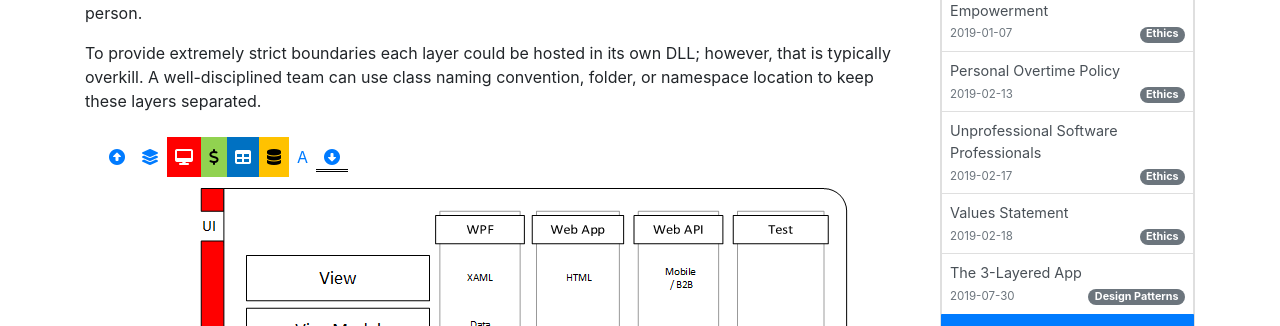
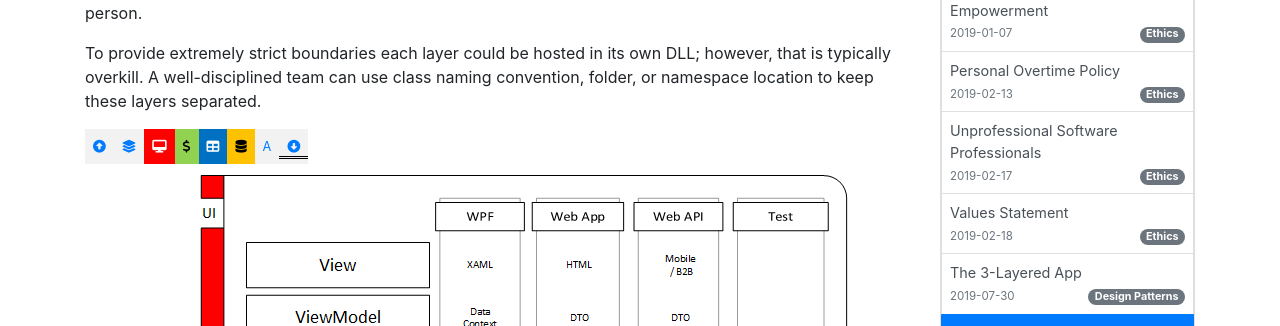
Before and after one commit to TimothyK/TimothyK.github.io, a website built with webpack: page blog/2019/LayeredApp/Seventeen/index.html in a window 1280 px wide. Shown: the part 1060-1386 px from the top of the page. Built offline with nearby package versions, Linux system fonts and the light colour scheme; files whose address does not match are found by name.

Commit message:
17layer-toolbar position

```diff
--- a/blog/2019/LayeredApp/Seventeen/index.html
+++ b/blog/2019/LayeredApp/Seventeen/index.html
@@ -139,8 +139,8 @@
               </p>
               </section>
 
-              <nav class="navbar navbar-expand sticky" id="nav-toolbar" >
-                <div class="container-fluid">
+              <nav class="navbar navbar-expand sticky p-0" id="nav-toolbar" >
+                <div class="container">
                 <ul class="nav navbar-nav ">
                   <li class="btn-bar">
                     <a href="#Intro" class="nav-link" title="Top"><i class="fas fa-arrow-alt-circle-up"></i></a>
--- a/blog/2019/LayeredApp/Seventeen/src.js
+++ b/blog/2019/LayeredApp/Seventeen/src.js
@@ -15,7 +15,6 @@ $(document).ready(function () {
     }
 
     var groups = ['btn-ui', 'btn-bus', 'btn-data', 'btn-db'];
-    var activeGroup;
     for (group of groups)
       if (activeChild.parentElement.classList.contains(group)) {
         $('#nav-toolbar li.btn-parent.' + group).hide();
--- a/blog/2019/LayeredApp/Seventeen/style.css
+++ b/blog/2019/LayeredApp/Seventeen/style.css
@@ -1,12 +1,12 @@
 nav.sticky {
   position: -webkit-sticky;
   position: sticky;
-  top: -10px;
+  top: 0px;
   padding-bottom: 0px;
 }
 
 .btn-bar {
-  background-color: white;
+  background-color: #f2f2f2;
 }
 .btn-ui {
   background-color: red;
@@ -33,15 +33,16 @@ nav.sticky {
   color: black;
 }
 
+#nav-toolbar {
+  font-size: 0.8rem;
+}
+
 #nav-toolbar a.active {
   font-weight: bold;
   border-bottom-style: double;
   border-width: 3px;
   border-color: black;
-  /* padding: 5px 0px 0px;
-  margin: 2px 3px 0px; */
   padding-bottom: 0px;
-  /* margin-bottom: 2px; */
 }
 
 /* Offset the top of the section so that scrollspy and nav-toolbar links skip over the nav-toolbar
```
